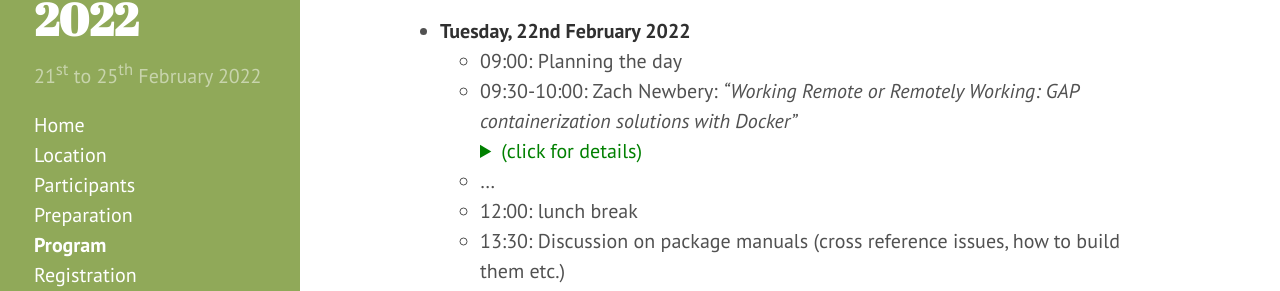
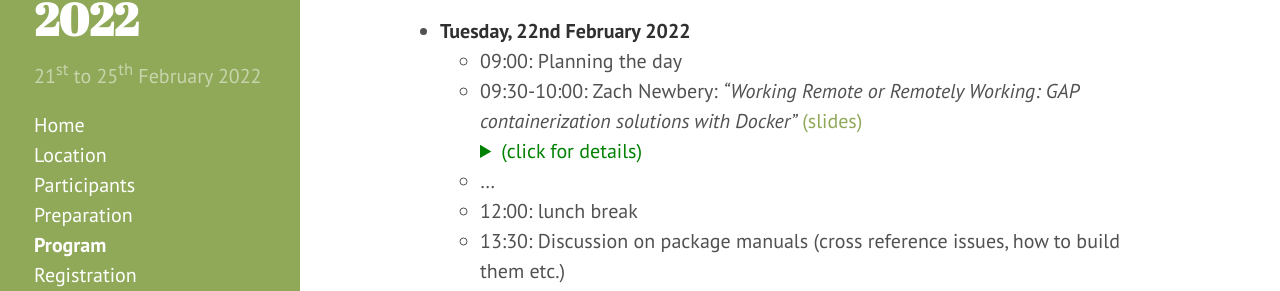
Before and after one commit to gapdays/gapdays2022-winter, a Jekyll site: the page built from program.md, in a window 1280 px wide and 900 px high, scrolled down 777 px. Shown: the part 152-443 px from the top of the window. Built offline with Jekyll 4.4.1, drawn with Linux system fonts in a browser that asks for light colours.

Commit message:
Add Zach's slides

```diff
--- a/program.md
+++ b/program.md
@@ -24,7 +24,8 @@ Feel free to [suggest edits for this page](https://github.com/gapdays/gapdays202
 - **Monday, 21st February 2022**
   - 09:00: **Opening of GAPDays**: Welcome, overview of what's coming [(slides)]({{ site.baseurl }}/slides/welcome-gapdays-winter-2022.pdf)
   - 09:10: Introduction round
-  - 09:30-10:20: Max Horn: *"The GAP package distribution"* [(slides)]({{ site.baseurl }}/slides/the-gap-package-distribution.pdf)
+  - 09:30-10:20: Max Horn: *"The GAP package distribution"*
+    [(slides)]({{ site.baseurl }}/slides/the-gap-package-distribution.pdf)
     <details>
     <summary style="color: green;">(click for details)</summary>
     <blockquote><small>
@@ -34,7 +35,8 @@ Feel free to [suggest edits for this page](https://github.com/gapdays/gapdays202
     will be considered.
     </small></blockquote>
     </details>
-  - 10:30-11:20: Wilf Wilson: *"Testing the package distribution"* [(slides)]({{ site.baseurl }}/slides/wilf-wilson-automated-tests.pdf)
+  - 10:30-11:20: Wilf Wilson: *"Testing the package distribution"*
+    [(slides)]({{ site.baseurl }}/slides/wilf-wilson-automated-tests.pdf)
     <details>
     <summary style="color: green;">(click for details)</summary>
     <blockquote><small>
@@ -49,6 +51,7 @@ Feel free to [suggest edits for this page](https://github.com/gapdays/gapdays202
 - **Tuesday, 22nd February 2022**
   - 09:00: Planning the day
   - 09:30-10:00: Zach Newbery: *"Working Remote or Remotely Working: GAP containerization solutions with Docker"*
+    [(slides)]({{ site.baseurl }}/slides/GAP-Days-Docker-Talk.pdf)
     <details>
     <summary style="color: green;">(click for details)</summary>
     <blockquote><small>
```
Also changed, not shown: 1 other file.
